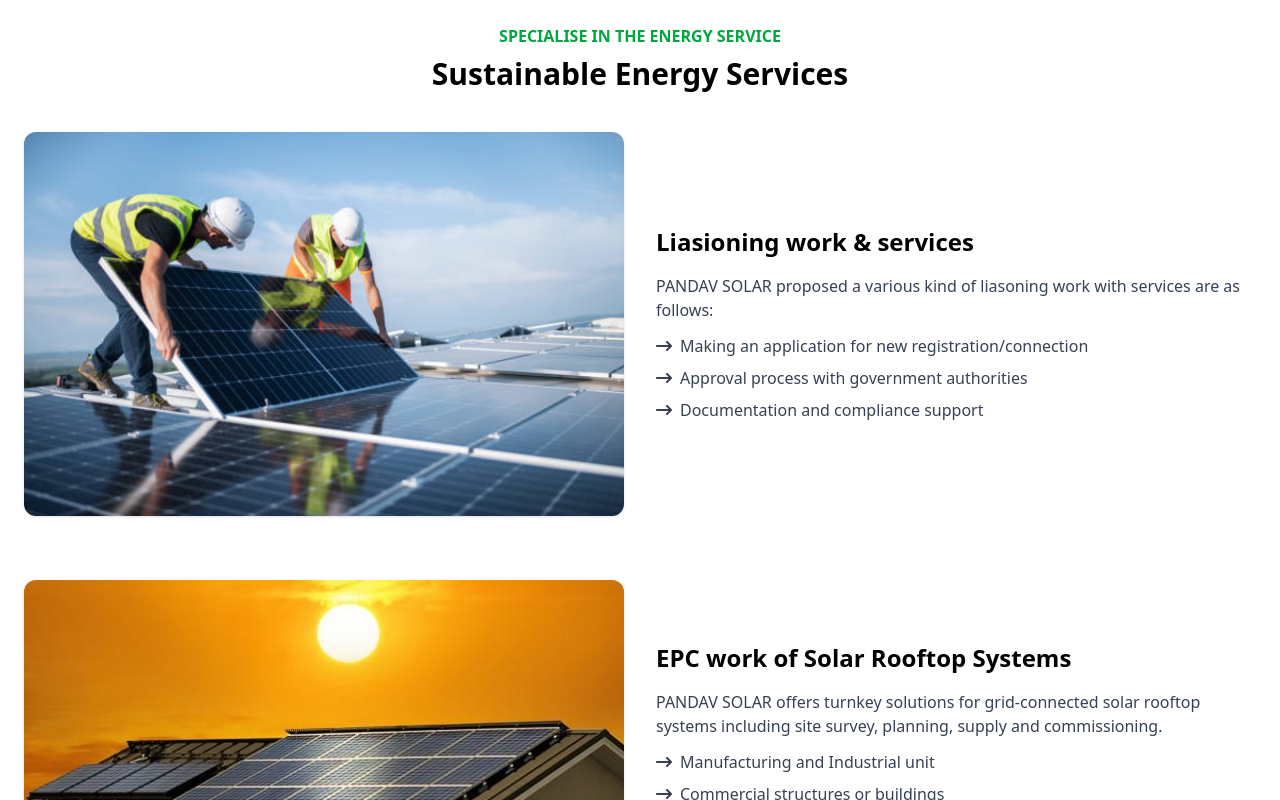
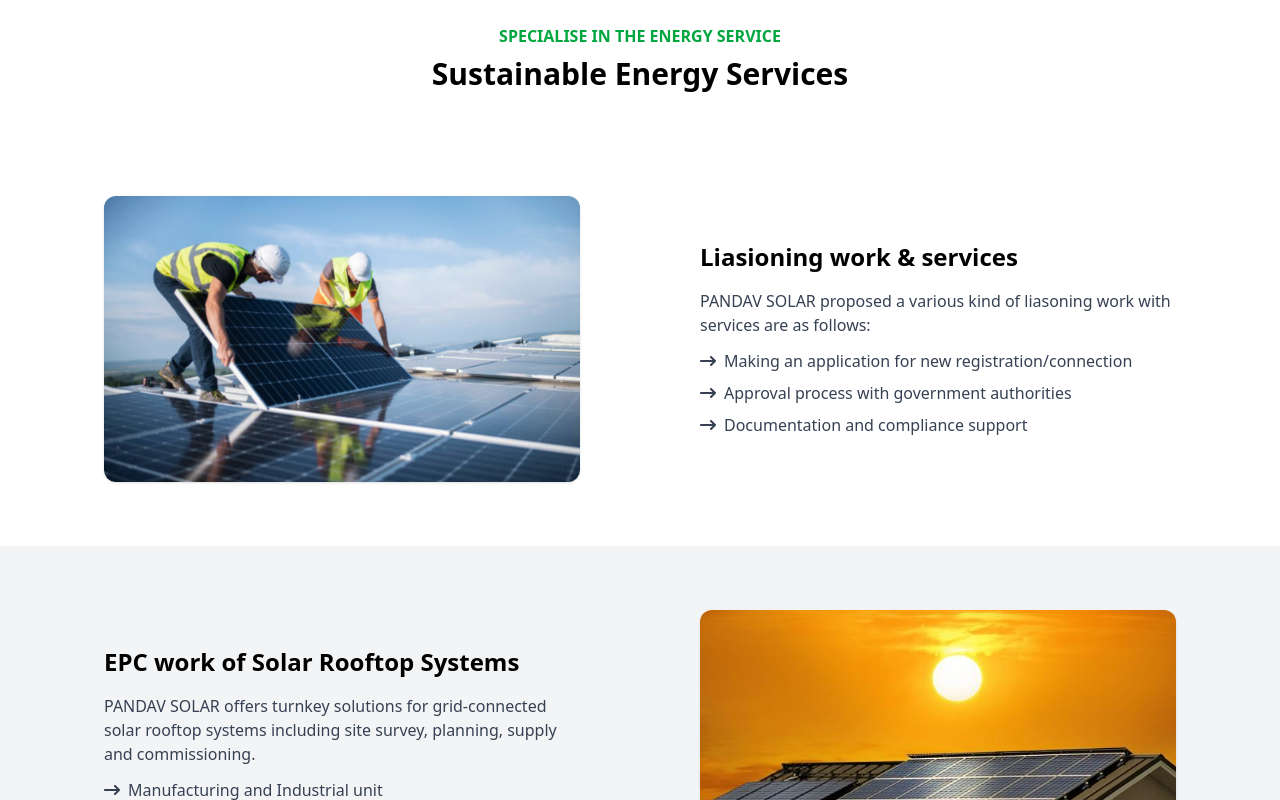
Before and after one commit to devang99099/Pandav-solar, a React (Vite) app: page /services in a window 1280 px wide. Shown: the part 540-1340 px from the top of the page. Built offline with nearby package versions, Linux system fonts and the light colour scheme.

Commit message:
edit all page

```diff
--- a/src/components/AboutSec.jsx
+++ b/src/components/AboutSec.jsx
@@ -2,21 +2,19 @@ import React from "react";
 
 import about from "../assets/about-man.jpeg";
 
-
 const AboutSec = () => {
   return (
     <div>
-
       <section className="max-w-7xl mx-auto px-6 py-16 grid md:grid-cols-2 gap-10 items-center">
         <div>
           <h2 className="text-3xl font-bold mb-4">Who We Are</h2>
-          <p className="text-gray-700 leading-relaxed">
+          <p className="text-gray-700 font-medium leading-relaxed">
             PANDAV SOLAR is a trusted renewable energy company dedicated to
             delivering affordable and sustainable solar energy solutions. With
             years of expertise, we specialize in turnkey solar projects,
             liasoning services, rooftop installations, and solar water pumps.
           </p>
-          <p className="text-gray-700 mt-4 leading-relaxed">
+          <p className="text-gray-700 mt-4 font-medium leading-relaxed">
             Our team is committed to empowering industries, businesses, and
             households with eco-friendly energy solutions that reduce carbon
             footprint and ensure long-term cost savings.
--- a/src/components/BennerSec.jsx
+++ b/src/components/BennerSec.jsx
@@ -3,7 +3,7 @@ import React from "react";
 
 const Bennersec = ({ title, subtitle, bgImage }) => {
   return (
-    <div className="w-full h-96 relative overflow-hidden">
+    <div className="w-full h-96 max-md:h-66 relative overflow-hidden">
       <img src={bgImage} alt={title} className="w-full h-full object-cover" />
       <div className="absolute inset-0 bg-black/50 flex items-center justify-center">
         <div className="text-center text-white">
--- a/src/components/Header.jsx
+++ b/src/components/Header.jsx
@@ -17,7 +17,7 @@ const Header = () => {
           <div className="flex-shrink-0 ">
             <NavLink
               to="/"
-              className="text-4xl max-md:text-2xl font-bold text-blue-500"
+              className="text-4xl max-lg:text-2xl font-bold text-blue-500"
               onClick={() => setIsOpen(false)}
             >
               PANDAV SOLAR
--- a/src/components/ServiceSec.jsx
+++ b/src/components/ServiceSec.jsx
@@ -12,7 +12,7 @@ const sections = [
       <>
         PANDAV SOLAR proposed a various kind of liasoning work with services are
         as follows:
-        <ul className="mt-3  text-start list-none list-inside space-y-2">
+        <ul className="mt-3 text-start list-none list-inside space-y-2">
           <li className="flex items-center gap-2">
             <FaArrowRightLong />
             <span> Making an application for new registration/connection</span>
@@ -73,10 +73,7 @@ const sections = [
         <ul className="mt-3 text-start list-none list-inside space-y-2">
           <li className="flex items-center gap-2">
             <FaArrowRightLong />
-            <span>
-              {" "}
-              <span></span>Residential areas
-            </span>
+            <span> Residential areas</span>
           </li>
           <li className="flex items-center gap-2">
             <FaArrowRightLong />
@@ -104,6 +101,7 @@ const sections = [
 export default function Servicessec() {
   return (
     <div>
+      {/* Header */}
       <section className="text-center max-w-4xl mx-auto px-6 py-10">
         <p className="text-green-600 font-semibold">
           SPECIALISE IN THE ENERGY SERVICE
@@ -111,28 +109,38 @@ export default function Servicessec() {
         <h2 className="text-3xl font-bold mt-2">Sustainable Energy Services</h2>
       </section>
 
-      <section className="max-w-7xl mx-auto px-6 space-y-16 pb-12">
+      {/* Services */}
       {sections.map((s, idx) => (
         <div
           key={s.id}
-            className={`grid grid-cols-1 md:grid-cols-2 gap-8 items-center ${
-              idx % 2 ? "md:flex-row-reverse" : ""
-            }`}
+          className={`w-full ${
+            idx === 1 ? "bg-gray-100" : "bg-white"
+          } py-10 md:py-16`}
         >
-            <div className="rounded-xl overflow-hidden shadow">
+          <div className="max-w-[1600px] mx-auto px-6">
+            <div
+              className={`flex flex-col md:flex-row mx-20 ${
+                idx === 1 ? "md:flex-row-reverse" : ""
+              } gap-30 items-center`}
+            >
+              {/* Image */}
+              <div className="rounded-xl overflow-hidden shadow  md:w-1/2">
                 <img
                   src={s.img}
                   alt={s.title}
-                className="w-full h-96 object-cover"
+                  className="w-full object-cover hover:scale-105 transition-transform duration-300"
                 />
               </div>
-            <div>
+
+              {/* Content */}
+              <div className="w-full md:w-1/2">
                 <h3 className="text-2xl font-bold">{s.title}</h3>
                 <div className="mt-4 text-gray-700">{s.text}</div>
               </div>
             </div>
+          </div>
+        </div>
       ))}
-      </section>
     </div>
   );
 }
```
Lines whose indentation alone changed are shown as unchanged.
